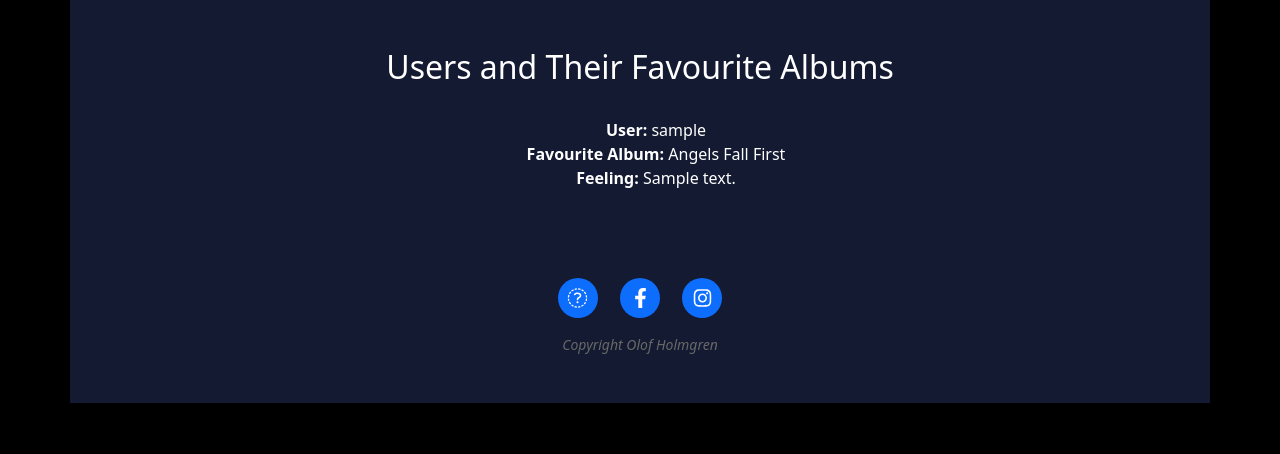
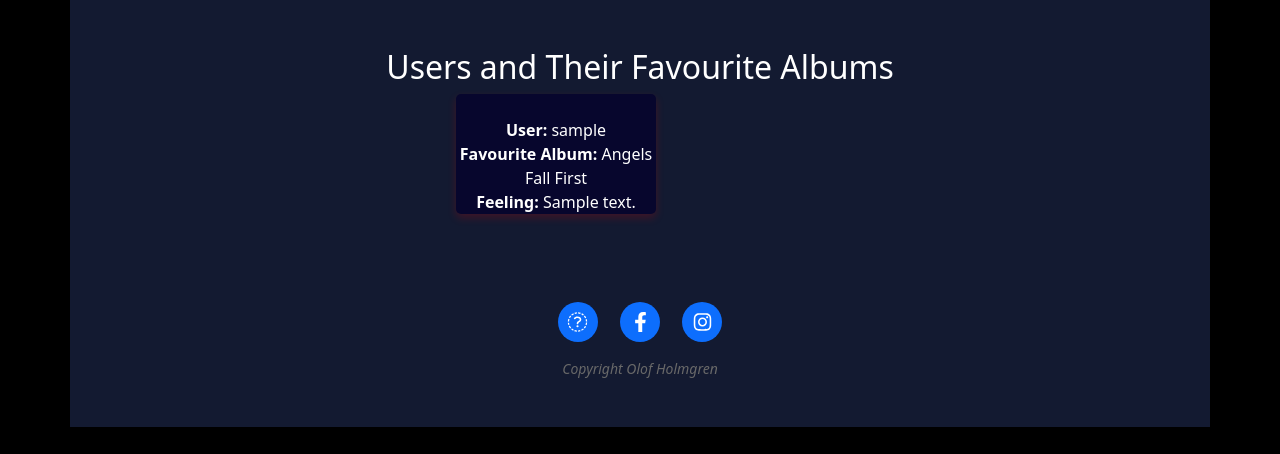
Before and after one commit to olleholmgren/nightwish-blog, a Django app: page /user_favourite_albums/ in a window 1280 px wide. Shown: the part 88-542 px from the top of the page. Run offline with Django 3.2, Linux system fonts and the light colour scheme; tables that the repository leaves empty hold one stand-in row (values such as "Sample post").

Commit message:
style favourite_album posts as cards in style.jss

```diff
--- a/static/css/style.css
+++ b/static/css/style.css
@@ -34,6 +34,20 @@ body {
     justify-content: center;
     align-items: center;
   }
+
+.album-card {
+  text-align: center;
+  width: 50%;
+  background-color: rgb(7, 6, 45);
+  box-shadow: 0 4px 8px 0 rgba(236, 7, 7, 0.2);
+  transition: 0.3s;
+  border-radius: 5px; /* 5px rounded corners */
+}
+
+/* Add rounded corners to the top left and the top right corner of the image */
+img {
+  border-radius: 5px 5px 0 0;
+}
 
 .blog-image img{
   height: auto;
--- a/templates/user_favourite_albums.html
+++ b/templates/user_favourite_albums.html
@@ -5,7 +5,8 @@
 <h2>Users and Their Favourite Albums</h2>
 <ul>
     {% for fav_album in favourite_albums %}
-        <div>
+    <div class="centered-content">
+        <div class="album-card">
             <br>
             <strong>User:</strong> {{ fav_album.author.username }}
             <br>
@@ -18,6 +19,7 @@
             <a href="{% url 'favouritealbum_delete' fav_album.id %}" class="btn btn-danger" onclick="return confirm('Are you sure you want to delete this album?');">Delete</a>
             {% endif %}
         </div>
+    </div>
     {% empty %}
         <li>No users have selected a favourite album yet.</li>
     {% endfor %}
```
